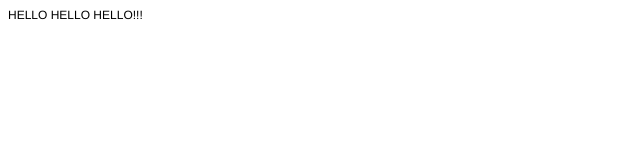
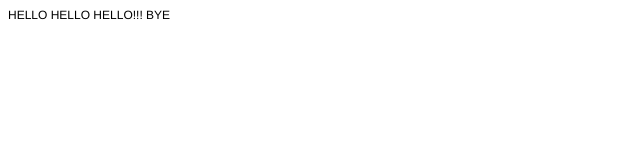
Before and after one commit to minchoe/First-Project, a plain HTML site: page index.html in a window 1280 px wide. Shown: the full height of the page, 0-640 px from the left. Drawn offline with Linux system fonts and the light colour scheme.

Commit message:
Update index.html
added bye

```diff
--- a/index.html
+++ b/index.html
@@ -11,6 +11,6 @@
   </style>
 </head>
 <body>
-<p class="p1">HELLO HELLO HELLO!!!</p>
+<p class="p1">HELLO HELLO HELLO!!! BYE</p>
 </body>
 </html>
```
